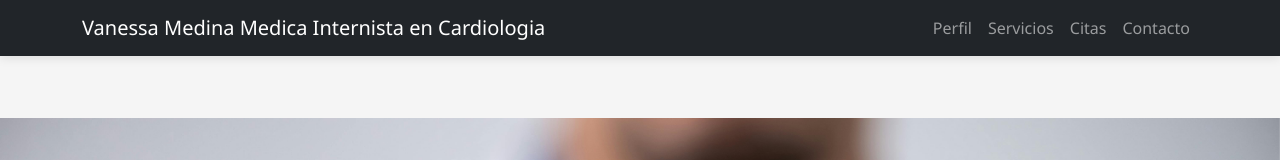
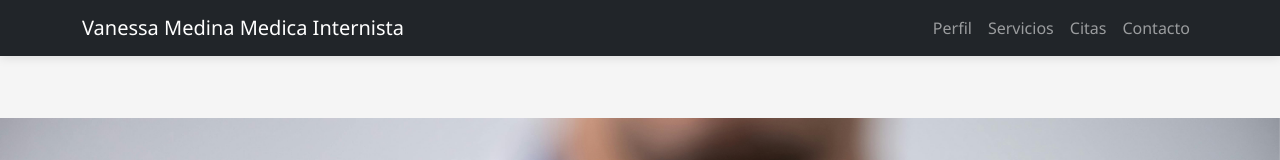
Before and after one commit to Jeralsoft/VanessaInternista, a plain HTML site: page index.html in a window 1280 px wide. Shown: the top 160 px of the page. Drawn offline with nearby package versions, Linux system fonts and the light colour scheme.

Commit message:
Version 0.3
actualización de nombres url

```diff
--- a/index.html
+++ b/index.html
@@ -16,7 +16,7 @@
     <!-- Navbar estático -->
     <nav class="navbar navbar-expand-lg navbar-dark bg-dark fixed-top">
         <div class="container">
-            <a class="navbar-brand" href="#">Vanessa Medina Medica Internista en Cardiologia</a>
+            <a class="navbar-brand" href="#">Vanessa Medina Medica Internista</a>
             <button class="navbar-toggler" type="button" data-bs-toggle="collapse" data-bs-target="#navbarNav">
                 <span class="navbar-toggler-icon"></span>
             </button>
```
